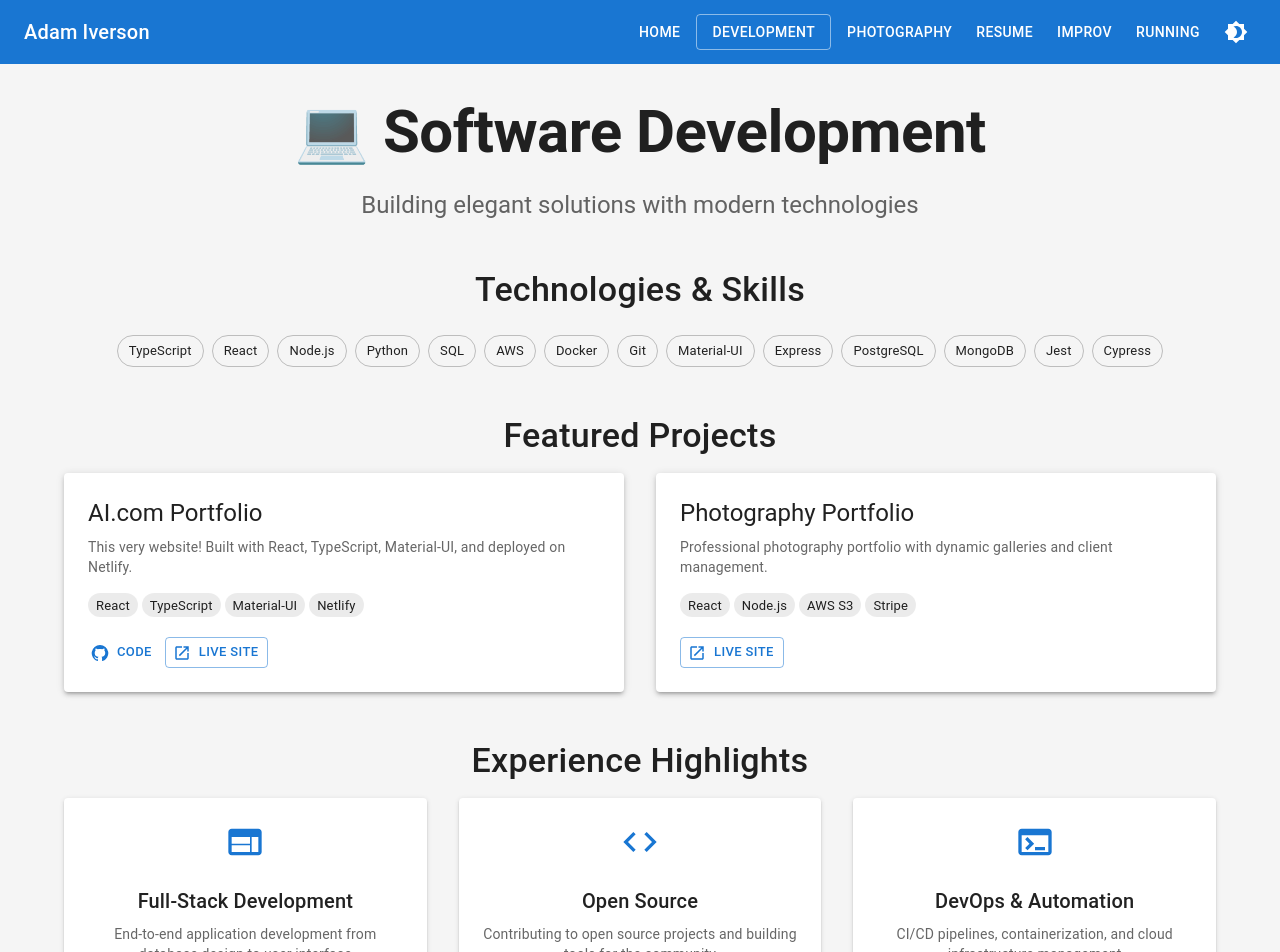
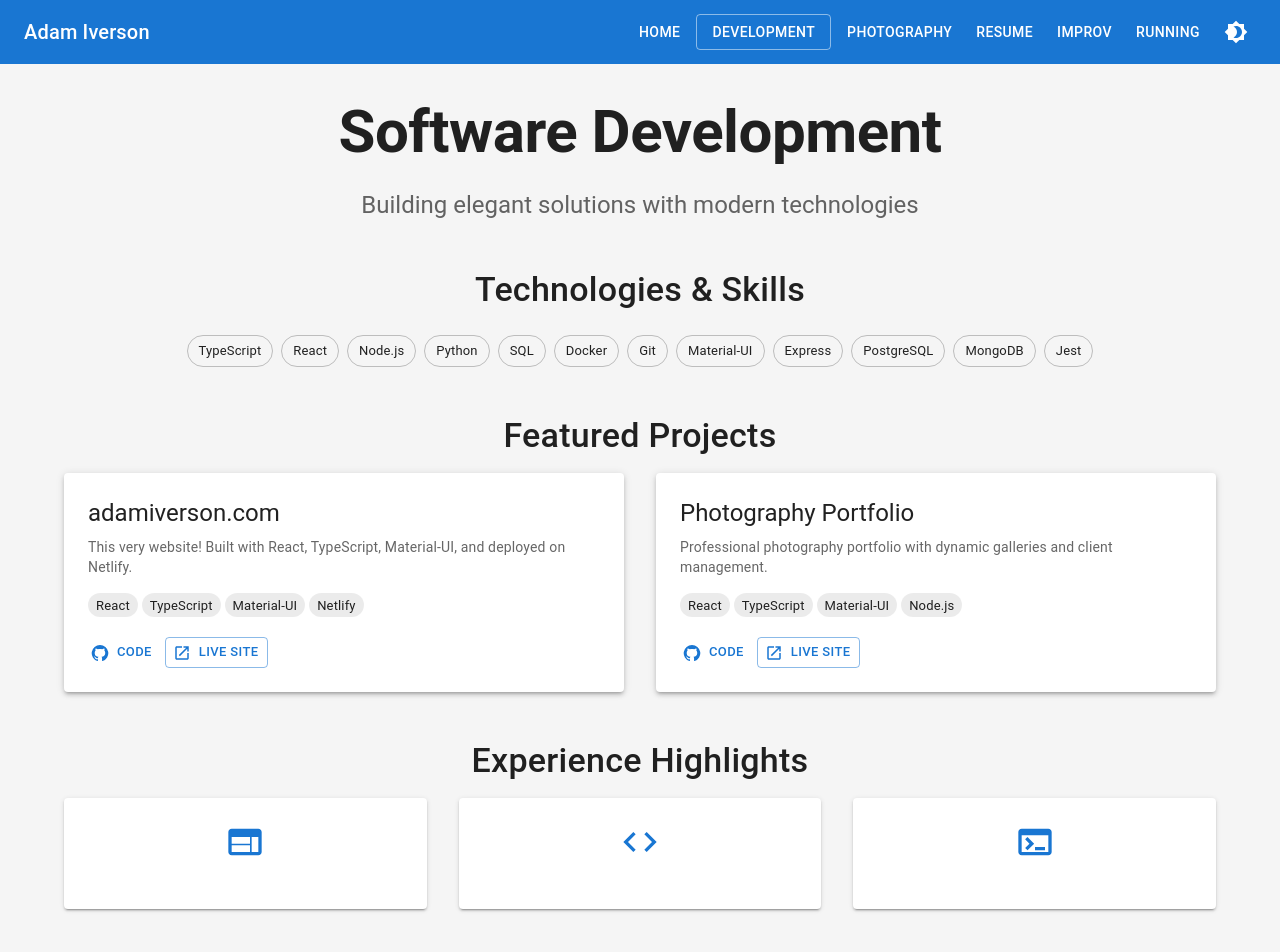
Before and after one commit to AdamIverson/ai.com, a React (Vite) app: page /development in a window 1280 px wide. Shown: the top 952 px of the page. Built offline with nearby package versions, Linux system fonts and the light colour scheme.

Commit message:
remove cheesy icons

```diff
--- a/src/pages/Development.tsx
+++ b/src/pages/Development.tsx
@@ -3,13 +3,13 @@ import { Box, Button, Card, CardContent, Chip, Container, Grid, Typography } fro
 
 export default function Development() {
   const skills = [
-    'TypeScript', 'React', 'Node.js', 'Python', 'SQL', 'AWS', 'Docker', 'Git',
-    'Material-UI', 'Express', 'PostgreSQL', 'MongoDB', 'Jest', 'Cypress'
+    'TypeScript', 'React', 'Node.js', 'Python', 'SQL', 'Docker', 'Git',
+    'Material-UI', 'Express', 'PostgreSQL', 'MongoDB', 'Jest'
   ]
 
   const projects = [
     {
-      name: 'AI.com Portfolio',
+      name: 'adamiverson.com',
       description: 'This very website! Built with React, TypeScript, Material-UI, and deployed on Netlify.',
       tech: ['React', 'TypeScript', 'Material-UI', 'Netlify'],
       github: 'https://github.com/AdamIverson/ai.com',
@@ -18,8 +18,8 @@ export default function Development() {
     {
       name: 'Photography Portfolio',
       description: 'Professional photography portfolio with dynamic galleries and client management.',
-      tech: ['React', 'Node.js', 'AWS S3', 'Stripe'],
-      github: null,
+      tech: ['React', 'TypeScript', 'Material-UI', 'Node.js',],
+      github: "https://github.com/AdamIverson/portfolio-website",
       live: 'https://adamiversonphotography.com'
     }
   ]
@@ -28,7 +28,7 @@ export default function Development() {
     <Container maxWidth="lg" sx={{ mt: 4, mb: 4 }}>
       <Box textAlign="center" mb={6}>
         <Typography variant="h2" component="h1" gutterBottom>
-          💻 Software Development
+          Software Development
         </Typography>
         <Typography variant="h5" color="text.secondary" mb={3}>
           Building elegant solutions with modern technologies
@@ -109,12 +109,6 @@ export default function Development() {
             <Card elevation={2}>
               <CardContent sx={{ textAlign: 'center', p: 3 }}>
                 <Web sx={{ fontSize: 40, mb: 2, color: 'primary.main' }} />
-                <Typography variant="h6" gutterBottom>
-                  Full-Stack Development
-                </Typography>
-                <Typography variant="body2" color="text.secondary">
-                  End-to-end application development from database design to user interface
-                </Typography>
               </CardContent>
             </Card>
           </Grid>
@@ -122,12 +116,6 @@ export default function Development() {
             <Card elevation={2}>
               <CardContent sx={{ textAlign: 'center', p: 3 }}>
                 <Code sx={{ fontSize: 40, mb: 2, color: 'primary.main' }} />
-                <Typography variant="h6" gutterBottom>
-                  Open Source
-                </Typography>
-                <Typography variant="body2" color="text.secondary">
-                  Contributing to open source projects and building tools for the community
-                </Typography>
               </CardContent>
             </Card>
           </Grid>
@@ -135,12 +123,6 @@ export default function Development() {
             <Card elevation={2}>
               <CardContent sx={{ textAlign: 'center', p: 3 }}>
                 <Terminal sx={{ fontSize: 40, mb: 2, color: 'primary.main' }} />
-                <Typography variant="h6" gutterBottom>
-                  DevOps & Automation
-                </Typography>
-                <Typography variant="body2" color="text.secondary">
-                  CI/CD pipelines, containerization, and cloud infrastructure management
-                </Typography>
               </CardContent>
             </Card>
           </Grid>
--- a/src/pages/Resume.tsx
+++ b/src/pages/Resume.tsx
@@ -50,7 +50,7 @@ export default function Resume() {
     <Container maxWidth="lg" sx={{ mt: 4, mb: 4 }}>
       <Box textAlign="center" mb={4}>
         <Typography variant="h2" component="h1" gutterBottom>
-          📄 Resume
+          Resume
         </Typography>
         <Typography variant="h5" color="text.secondary" mb={3}>
           Adam Iverson • Software Developer
```
